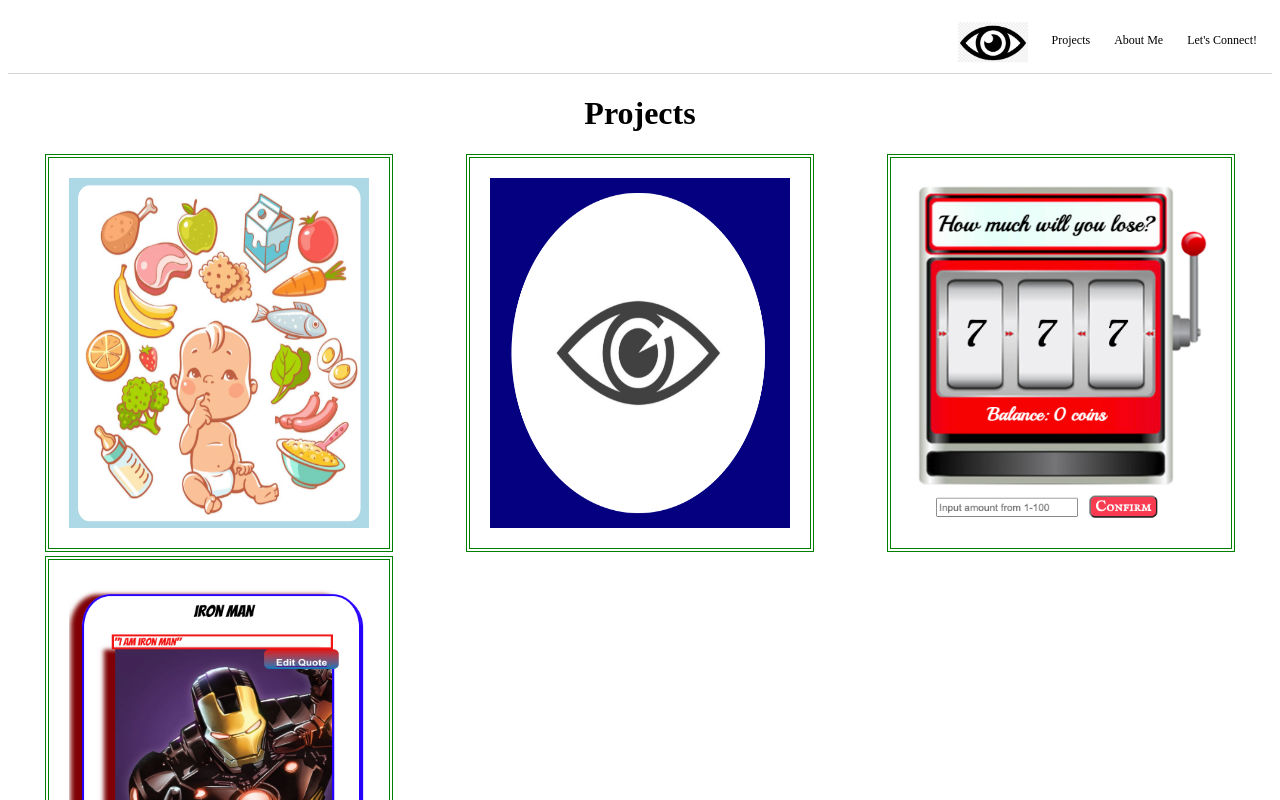
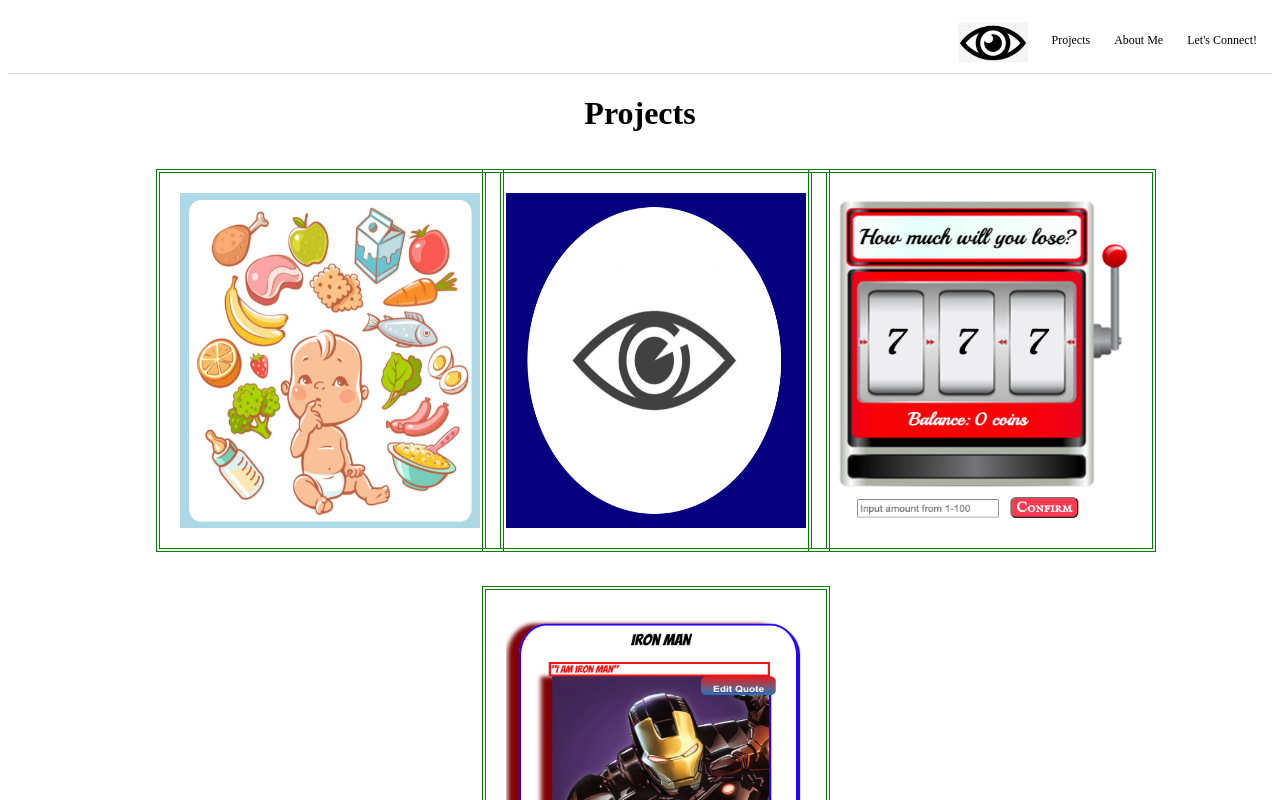
Before and after one commit to eyeseegIT/portfolio, a React (Create React App) app: page /projects in a window 1280 px wide. Shown: the top 800 px of the page. Built offline with nearby package versions, Linux system fonts and the light colour scheme.

Commit message:
center projects

```diff
--- a/src/Components/Contact/Contact.jsx
+++ b/src/Components/Contact/Contact.jsx
@@ -21,10 +21,6 @@ const Contact = () => {
         <a target="_blank" rel="noopener noreferrer" href="https://www.linkedin.com/in/angelayunquach/"><img src={ Linkedin } alt="linkedin logo" className="contact-img"></img></a>
       </div>
     </section>
-
-    <h1>Or download my resume here!</h1>
-    <section>
-    </section>
     </>
   )
 }
--- a/src/styles/Project.css
+++ b/src/styles/Project.css
@@ -1,19 +1,30 @@
-.card-container {
+/* .card-container {
   display: grid;
   justify-items: center;
   align-content: center;
-  grid-template-columns: 1fr 1fr 1fr;
+  grid-template-columns: repeat(3, 1fr);
   grid-template-rows: auto;
+} */
+
+.card-container {
+  display: flex;
+  justify-content: center;
+  align-content: center;
+  flex-wrap: wrap;
+
+}
+
+.card {
+  flex: 25%;
+  max-width: 25%;
+  padding: 15px 5px;
 }
 
 .card-img {
   padding: 20px;
   border: 4px double green;
-}
-
-img {
   width: 300px;
-  height: 350px;
+  height: 335px;
 }
 
 #logo {
@@ -30,7 +41,7 @@ img {
 
 .card-img-container {
   position: relative;
-  width: 100%;
+  width: 88%;
 }
 
 .card-content:hover .card-description {
```
